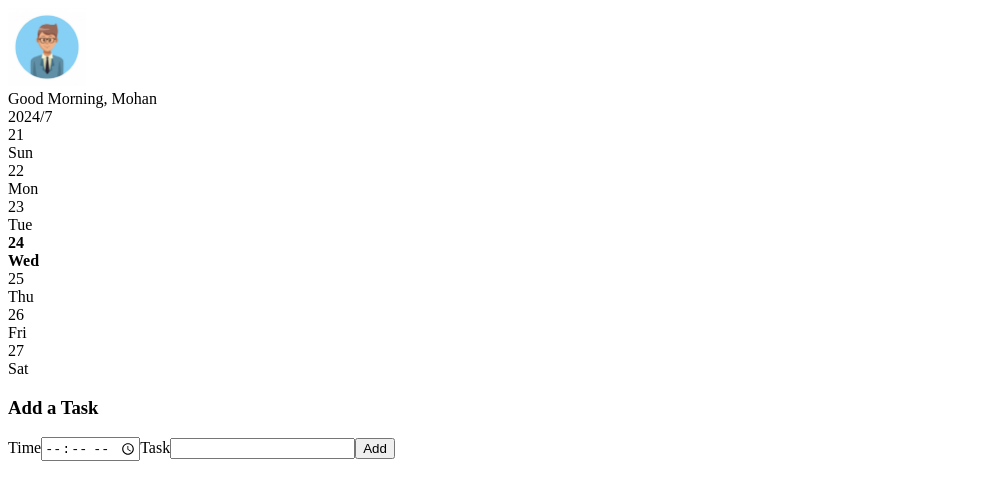
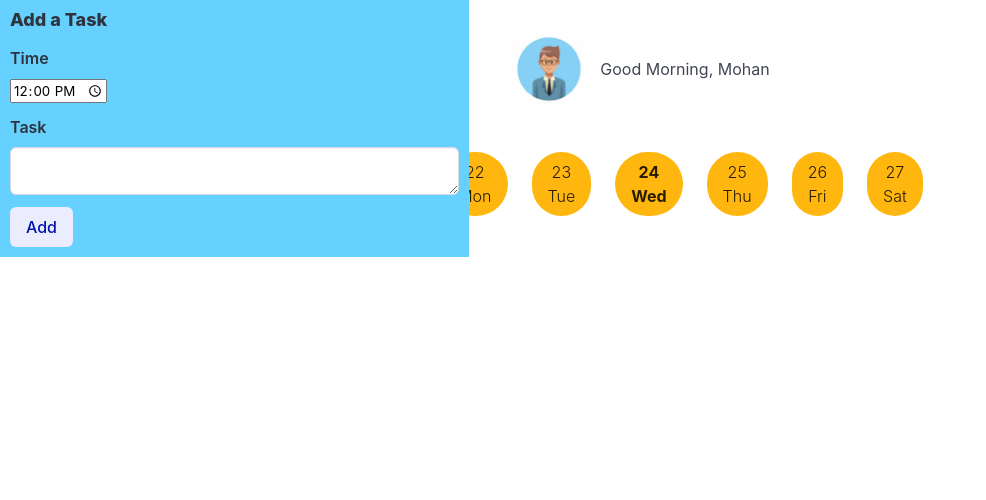
Before and after one commit to siva2022000/todolist, a React (Create React App) app: page / in a window 1280 px wide. Shown: the top 500 px of the page, without its empty margins (0-986 px from the left). Built offline with nearby package versions, Linux system fonts and the light colour scheme.

Commit message:
basic css styling using bulma

```diff
--- a/src/App.js
+++ b/src/App.js
@@ -1,3 +1,5 @@
+import "bulma/css/versions/bulma-no-dark-mode.css";
+import "./index.css";
 import { useState } from "react";
 import ProfileShow from "./components/ProfileShow";
 import DateList from "./components/DateList";
@@ -12,7 +14,7 @@ function App() {
   };
 
   return (
-    <div>
+    <div className="flex-custom">
       <ProfileShow />
       <DateList />
       <TaskList tasks={tasks} />
--- a/src/components/DateList.js
+++ b/src/components/DateList.js
@@ -20,11 +20,12 @@ function DateList() {
   }
 
   return (
-    <div>
-      <div>
+    <div style={{ paddingTop: "20px", paddingBottom: "20px" }}>
+      <b>
         {curDate.getFullYear()}/{curDate.getMonth() + 1}
-      </div>
-      {renderedDates}
+      </b>
+
+      <div className="columns">{renderedDates}</div>
     </div>
   );
 }
--- a/src/components/DateShow.js
+++ b/src/components/DateShow.js
@@ -13,10 +13,20 @@ function DateShow({ date, changeDate, curDate }) {
   );
 
   if (date.getTime() === curDate.getTime()) {
-    displayDate = <b>{displayDate}</b>;
+    displayDate = <span className="has-text-weight-bold">{displayDate}</span>;
   }
 
-  return <div onClick={handleClick}>{displayDate}</div>;
+  return (
+    <div className="column">
+      <button
+        className="button is-warning "
+        onClick={handleClick}
+        style={{ "borderRadius": "50px" }}
+      >
+        <span className="has-text-weight-light">{displayDate}</span>
+      </button>
+    </div>
+  );
 }
 
 export default DateShow;
--- a/src/components/ProfileShow.js
+++ b/src/components/ProfileShow.js
@@ -2,8 +2,21 @@ import ProfileImage from "../images/ProfileImage.jpg";
 function ProfileShow() {
   return (
     <div>
-      <img src={ProfileImage} alt="profile pic" height="78" width="78" />
-      <div>Good Morning, Mohan</div>
+      <nav className="level">
+        <div className="level-left">
+          <div className="level-item">
+            <img
+              src={ProfileImage}
+              alt="profile pic"
+              height="100%"
+              width="78"
+            />
+          </div>
+          <div className="level-item">
+            <div>Good Morning, Mohan</div>
+          </div>
+        </div>
+      </nav>
     </div>
   );
 }
--- a/src/components/TaskAdd.js
+++ b/src/components/TaskAdd.js
@@ -1,7 +1,7 @@
 import { useState } from "react";
 
 function TaskAdd({ onCreate }) {
-  const [time, setTime] = useState("");
+  const [time, setTime] = useState("12:00");
   const [details, setDetails] = useState("");
 
   const handleTimeChange = function (event) {
@@ -15,19 +15,37 @@ function TaskAdd({ onCreate }) {
   const handleSubmit = function (event) {
     event.preventDefault();
     onCreate({ time, details });
-    setTime("");
+    setTime("12:00");
     setDetails("");
   };
 
   return (
-    <div>
-      <h3>Add a Task</h3>
+    <div
+      className="flex-buttom-custom content has-background-info"
+      width="100%"
+    >
+      <h5>Add a Task</h5>
       <form onSubmit={handleSubmit}>
-        <label>Time</label>
-        <input value={time} onChange={handleTimeChange} type="time" />
-        <label>Task</label>
-        <input value={details} onChange={handleSummaryChange} />
-        <button>Add</button>
+        <div className="field">
+          <label className="label">Time</label>
+          <div className="control">
+            <input value={time} onChange={handleTimeChange} type="time" />
+          </div>
+        </div>
+        <div className="field">
+          <label className="label">Task</label>
+          <div className="control">
+            <textarea
+              className="textarea"
+              value={details}
+              onChange={handleSummaryChange}
+              rows="1"
+              cols="40"
+            ></textarea>
+          </div>
+        </div>
+
+        <button className="button is-link is-light">Add</button>
       </form>
     </div>
   );
--- a/src/components/TaskList.js
+++ b/src/components/TaskList.js
@@ -3,7 +3,12 @@ function TaskList({ tasks }) {
   const renderedTasks = tasks.map((task, i) => {
     return <TaskShow task={task} key={i}></TaskShow>;
   });
-  return <div> {renderedTasks}</div>;
+
+  return (
+    <div className="container" style={{ paddingTop: "30px" }}>
+      {renderedTasks}
+    </div>
+  );
 }
 
 export default TaskList;
--- a/src/components/TaskShow.js
+++ b/src/components/TaskShow.js
@@ -1,8 +1,10 @@
 function TaskShow({ task }) {
   return (
-    <div>
-      <div>{task.time}</div>
-      <div>{task.details}</div>
+    <div className="card">
+      <div className="card-content">
+        <b>{task.time}</b>
+        <div>{task.details}</div>
+      </div>
     </div>
   );
 }
--- /dev/null
+++ b/src/index.css
@@ -0,0 +1,15 @@
+.flex-custom {
+  display: flex;
+  flex-direction: column; /* Stack items vertically */
+  align-items: center; /* Center items horizontally */
+  padding: 30px;
+  position: "relative";
+  height: 100vh;
+}
+
+.flex-buttom-custom {
+  position: absolute;
+  top: 0;
+  left: 0;
+  padding: 10px;
+}
```
